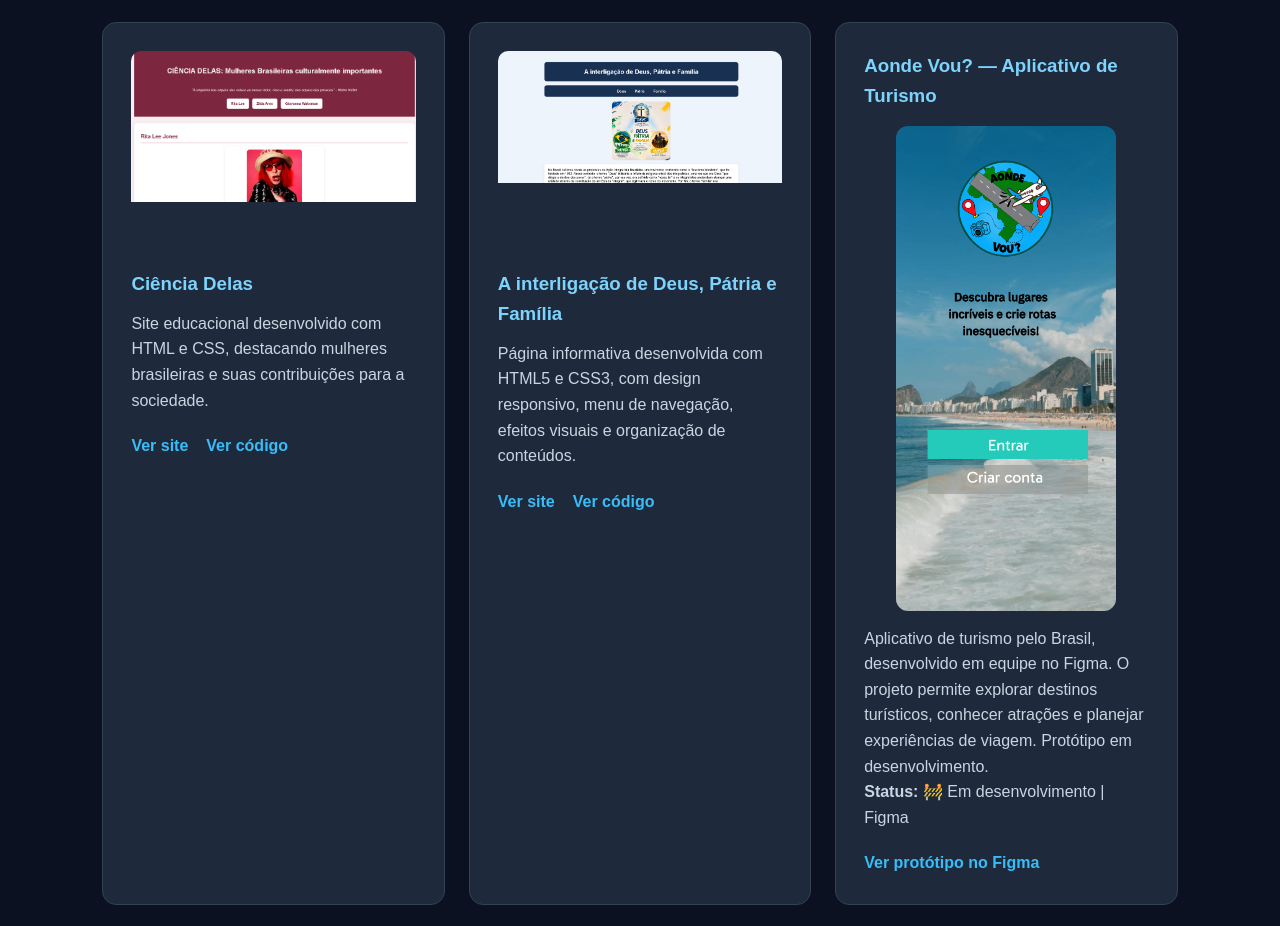
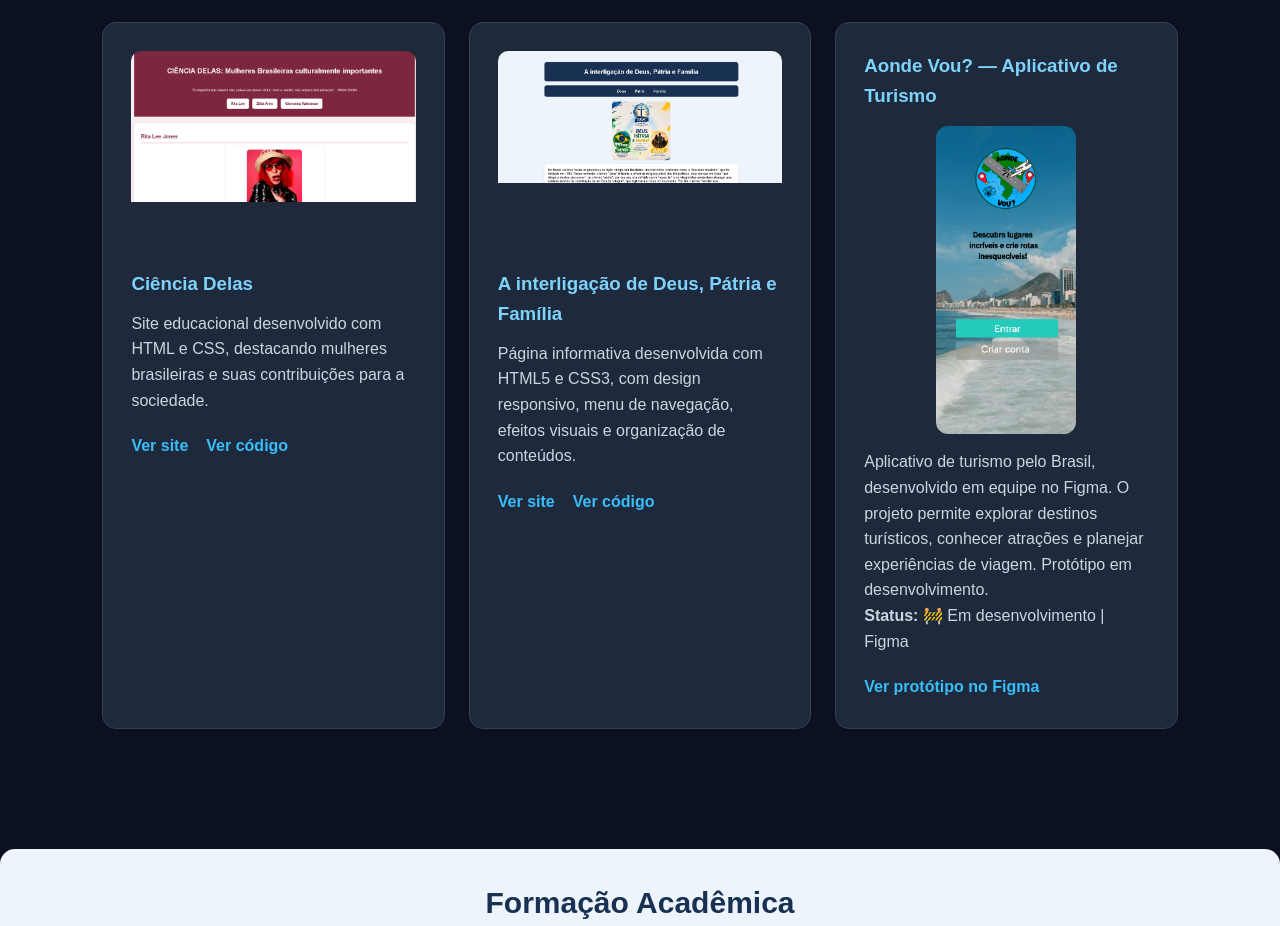
Before and after one commit to mariaclaratrindade12f-cmyk/meu-portfolio, a plain HTML site: page index.htm in a window 1280 px wide. Shown: the part 1430-2356 px from the top of the page. Drawn offline with Linux system fonts and the light colour scheme.

Commit message:
Adjust image width for Aonde Vou? app card
Updated image width in the tourism app card.

```diff
--- a/index.htm
+++ b/index.htm
@@ -364,7 +364,7 @@ Estou em constante aprendizado, buscando aprimorar minhas habilidades e transfor
          <h3>Aonde Vou? — Aplicativo de Turismo</h3>
          <img src="iPhone 13 &amp; 14 - 1.png"
      alt="Tela inicial do aplicativo Aonde Vou?"
-     style="width: 100%; max-width: 220px; height: auto; display: block; margin: 15px auto; border-radius: 12px;">
+     style="width: 100%; max-width: 140px; height: auto; display: block; margin: 15px auto; border-radius: 12px;">
 <p>Aplicativo de turismo pelo Brasil, desenvolvido em equipe no Figma. O projeto permite explorar destinos turísticos, conhecer atrações e planejar experiências de viagem. Protótipo em desenvolvimento.</p>
       <p><strong>Status:</strong> 🚧 Em desenvolvimento | Figma</p>
 
```
